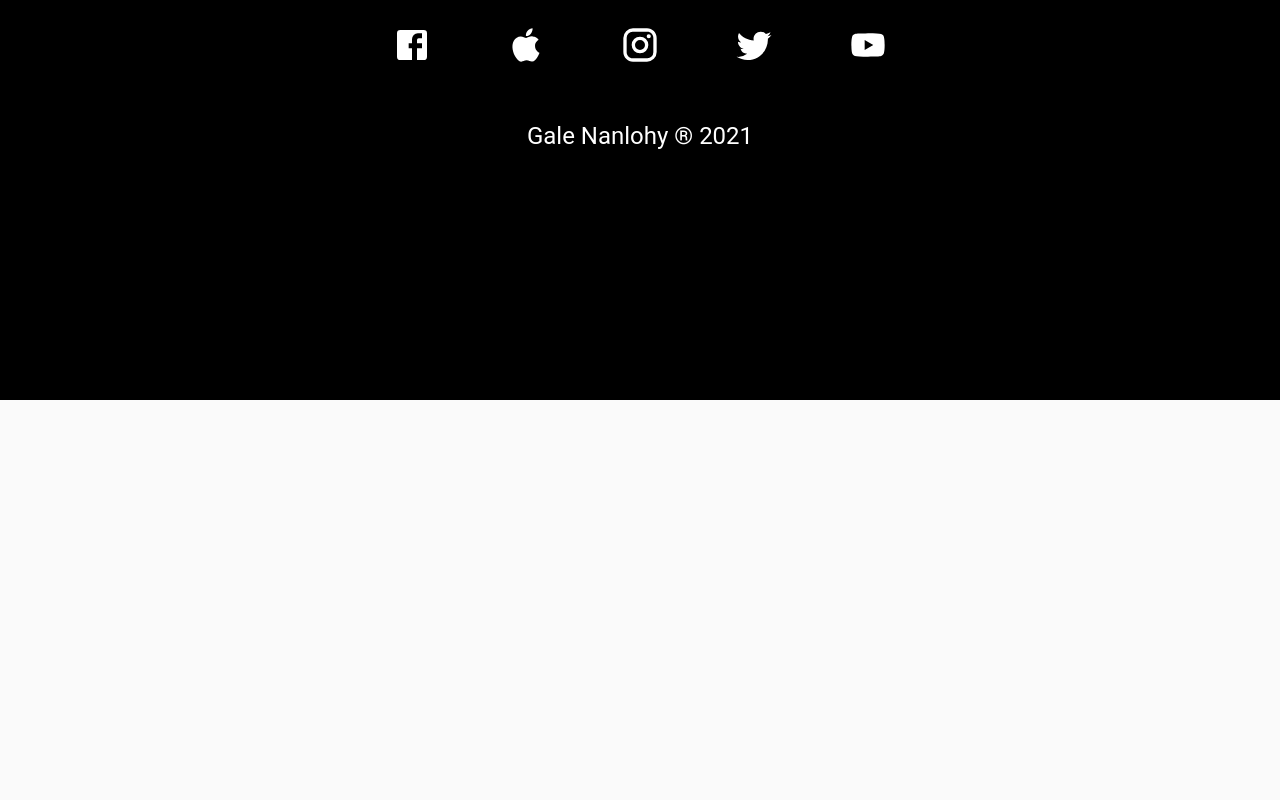
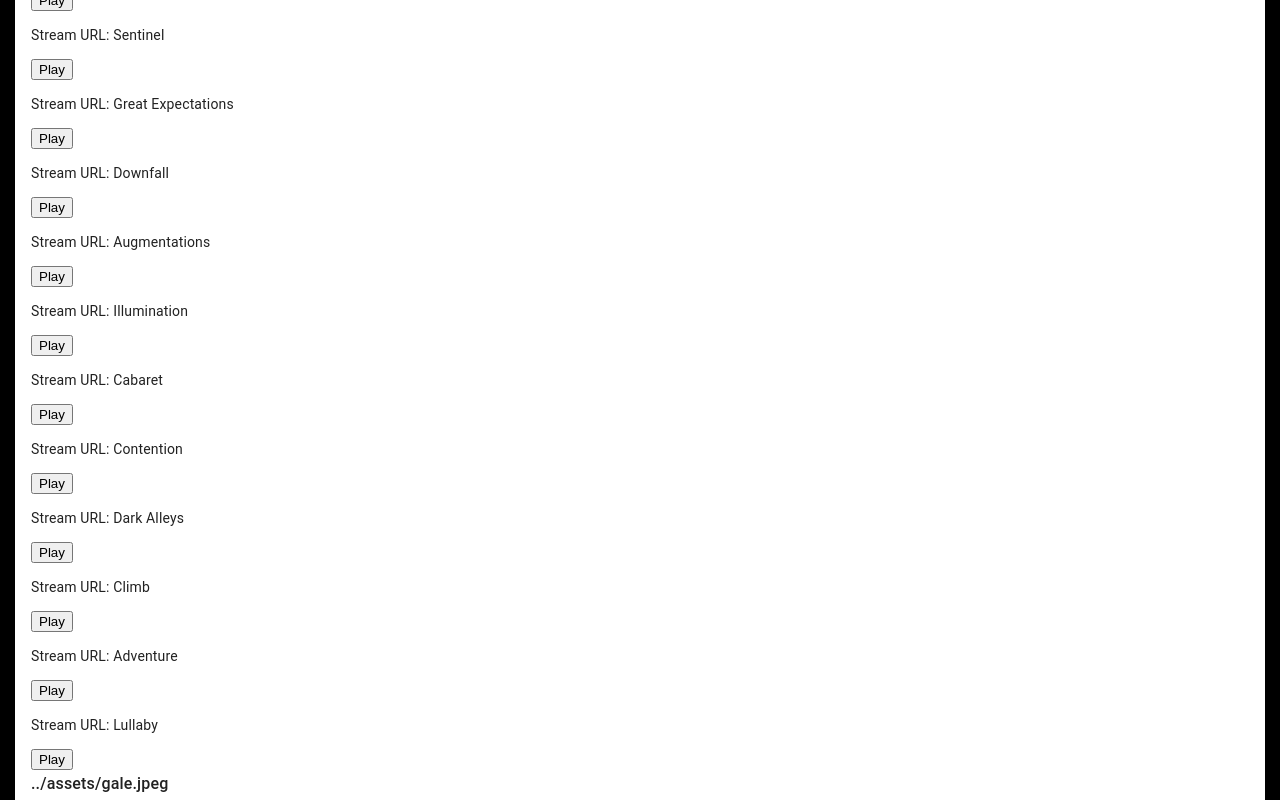
Before and after one commit to dehanz13/music-production-site, a React (Create React App) app: page /music in a window 1280 px wide. Shown: the part 400-1200 px from the top of the page. Before the commit the page ends 800 px from the top, so only its background shows below. Built offline with nearby package versions, Linux system fonts and the light colour scheme.

Commit message:
added audios and works perfectly

```diff
--- a/src/components/Music/Music.js
+++ b/src/components/Music/Music.js
@@ -1,9 +1,17 @@
 import React from "react";
+import { makeStyles } from "@material-ui/core/styles";
+import { Paper, Typography, Box, Container, Grid } from "@material-ui/core";
+
+import AudioPlayer from "../MusicPlayer/AudioPlayer";
+
+const useStyles = makeStyles((theme) => ({}));
 
 const Music = () => {
+  const classes = useStyles();
   return (
     <div>
-      <h1>MUSIC PAGE</h1>
+      <h1>Music PAGE</h1>
+      <AudioPlayer />
     </div>
   );
 };
--- a/src/components/MusicPlayer/AudioPlayer.js
+++ b/src/components/MusicPlayer/AudioPlayer.js
@@ -1,19 +1,193 @@
-import React from "react";
+import React, { useState, useEffect } from "react";
 import { makeStyles } from "@material-ui/core/styles";
-import { Paper, Typography, Box, Container, Grid } from "@material-ui/core";
+import {
+  Typography,
+  Button,
+  Grid,
+  Box,
+  Container,
+  Card,
+  CardContent,
+  Paper,
+  Avatar,
+} from "@material-ui/core";
+import PlayCircleFilledIcon from "@material-ui/icons/PlayCircleFilled";
+import PauseCircleFilledIcon from "@material-ui/icons/PauseCircleFilled";
+import SkipPreviousIcon from "@material-ui/icons/SkipPrevious";
+import SkipNextIcon from "@material-ui/icons/SkipNext";
+import StopIcon from "@material-ui/icons/Stop";
+import VolumeDownIcon from "@material-ui/icons/VolumeDown";
+import VolumeUpIcon from "@material-ui/icons/VolumeUp";
+import VolumeMuteIcon from "@material-ui/icons/VolumeMute";
+import VolumeOffIcon from "@material-ui/icons/VolumeOff";
+import QueueMusicIcon from "@material-ui/icons/QueueMusic";
 
-import song1 from "../../assets/songs/Drowning.mp3";
-import song2 from "../../assets/songs/Edge.mp3";
-import song3 from "../../assets/songs/Fractures.mp3";
+// import song1 from "../../assets/songs/Drowning.mp3";
+// import song2 from "../../assets/songs/Edge.mp3";
+// import song3 from "../../assets/songs/Fractures.mp3";
+import { songsArr } from "../../context/songs";
 
-const useStyles = makeStyles((theme) => ({}));
+const useStyles = makeStyles((theme) => ({
+  paperContainer: {
+    minHeight: "60vh",
+    backgroundColor: "grey",
+    // backgroundImage: `url(${BackgroundImage})`,
+    backgroundSize: "cover",
+    // backgroundPosition: "center",
+    // backgroundAttachment: "fixed",
+    // backgroundRepeat: "no-repeat",
+    width: "100%",
+    margin: "auto",
+    padding: 0,
+    justifyContent: "center",
+    justify: "center",
+    alignItems: "center",
+    textAlign: "center",
+  },
+  avatarSize: {
+    width: theme.spacing(60),
+    height: theme.spacing(60),
+  },
+  avatarPosition: {
+    display: "flex",
+    alignItems: "center",
+    justifyContent: "center",
+    textAlign: "center",
+    padding: 30,
+  },
+  cardPadding: {
+    paddingBottom: 300,
+    // marginBottom: 100,
+    // maxHeight: "100vh",
+  },
+}));
 
+const songs = [
+  "https://files.freemusicarchive.org/storage-freemusicarchive-org/music/ccCommunity/Kai_Engel/Satin/Kai_Engel_-_09_-_Homeroad.mp3",
+  "https://files.freemusicarchive.org/storage-freemusicarchive-org/music/ccCommunity/Kai_Engel/Satin/Kai_Engel_-_07_-_Interception.mp3",
+  "https://files.freemusicarchive.org/storage-freemusicarchive-org/music/ccCommunity/Kai_Engel/Satin/Kai_Engel_-_04_-_Sentinel.mp3",
+];
+
+const useMultiAudio = (urls) => {
+  const [sources] = useState(
+    urls.map(({ title, source, artwork }, i) => {
+      // console.log("IN FUNCTION = ", urls[i].source);
+      return {
+        title,
+        source,
+        artwork,
+        audio: new Audio(source),
+      };
+    })
+  );
+  const [players, setPlayers] = useState(
+    urls.map(({ title, source, artwork }, i) => {
+      // console.log("IN FUNCTION 2 = ", title);
+      return {
+        title,
+        source,
+        artwork,
+        playing: false,
+      };
+    })
+  );
+  // const [sources] = useState(
+  //   urls.map((url) => {
+  //     return {
+  //       url,
+  //       audio: new Audio(url),
+  //     };
+  //   })
+  // );
+  // const [players, setPlayers] = useState(
+  //   urls.map((url) => {
+  //     return {
+  //       url,
+  //       playing: false,
+  //     };
+  //   })
+  // );
+  const toggle = (targetIndex) => () => {
+    const newPlayers = [...players];
+    const currentIndex = players.findIndex((p) => p.playing === true);
+    if (currentIndex !== -1 && currentIndex !== targetIndex) {
+      newPlayers[currentIndex].playing = false;
+      newPlayers[targetIndex].playing = true;
+    } else if (currentIndex !== -1) {
+      newPlayers[targetIndex].playing = false;
+    } else {
+      newPlayers[targetIndex].playing = true;
+    }
+    setPlayers(newPlayers);
+  };
+
+  useEffect(() => {
+    sources.forEach((source, i) => {
+      players[i].playing ? source.audio.play() : source.audio.pause();
+    });
+  }, [sources, players]);
+  // console.log("AFTER USE EFFECT = ", players);
+  useEffect(() => {
+    sources.forEach((source, i) => {
+      source.audio.addEventListener("ended", () => {
+        const newPlayers = [...players];
+        newPlayers[i].playing = false;
+        setPlayers(newPlayers);
+      });
+    });
+    return () => {
+      sources.forEach((source, i) => {
+        source.audio.addEventListener("ended", () => {
+          const newPlayers = [...players];
+          newPlayers[i].playing = false;
+          setPlayers(newPlayers);
+        });
+      });
+    };
+  }, []);
+  return [players, toggle];
+};
+
+const Player = ({ player, toggle }) => (
+  <div>
+    <p>Stream URL: {player.title}</p>
+    <button onClick={toggle}>{player.playing ? "Pause" : "Play"}</button>
+  </div>
+);
 const AudioPlayer = () => {
   const classes = useStyles();
+  const urls = [...songs];
+  // const urls = [...songsArr];
+  const songsList = [...songsArr];
+  const [players, toggle] = useMultiAudio(songsList);
+  // console.log("SONGS = ", songsList[0].artwork);
   return (
-    <div>
-      <h1>AudioPlayer PAGE</h1>
-    </div>
+    <Box>
+      <Container>
+        <Card>
+          <CardContent>
+            <Box pt={6} pb={6}>
+              <Typography variant="h4">Check out my music!</Typography>
+            </Box>
+            <Box>
+              {/* {players.map((player, i) => (
+                <Player key={i} player={player} toggle={toggle(i)} />
+              ))} */}
+              {players.map((player, i) => (
+                // <Typography variant="subtitle1">{player}</Typography>
+                <Player key={i} player={player} toggle={toggle(i)} />
+              ))}
+            </Box>
+            <Box>
+              {songsList.map(({ title, source, artwork }, i) => (
+                <Typography variant="subtitle1">{artwork}</Typography>
+                // <Player key={i} />
+              ))}
+            </Box>
+          </CardContent>
+        </Card>
+      </Container>
+    </Box>
   );
 };
 
--- a/src/context/songs.js
+++ b/src/context/songs.js
@@ -1,58 +1,86 @@
 export const songsArr = [
-  [
-    "The Beaten Path",
-    "https://www.youtube.com/audiolibrary_download?vid=e0a7d8421cdacd6f",
-  ],
-  [
-    "Homeroad",
+  // {
+  //   title: "The Beaten Path",
+  //   artwork: "../assets/gale.jpeg",
+  //   source:
+  //     "https://www.youtube.com/audiolibrary_download?vid=e0a7d8421cdacd6f",
+  // },
+  {
+    title: "Homeroad",
+    artwork: "../assets/gale.jpeg",
+    source:
       "https://files.freemusicarchive.org/storage-freemusicarchive-org/music/ccCommunity/Kai_Engel/Satin/Kai_Engel_-_09_-_Homeroad.mp3",
-  ],
-  [
-    "Interception",
+  },
+  {
+    title: "Interception",
+    artwork: "../assets/gale.jpeg",
+    source:
       "https://files.freemusicarchive.org/storage-freemusicarchive-org/music/ccCommunity/Kai_Engel/Satin/Kai_Engel_-_07_-_Interception.mp3",
-  ],
-  [
-    "Sentinel",
+  },
+  {
+    title: "Sentinel",
+    artwork: "../assets/gale.jpeg",
+    source:
       "https://files.freemusicarchive.org/storage-freemusicarchive-org/music/ccCommunity/Kai_Engel/Satin/Kai_Engel_-_04_-_Sentinel.mp3",
-  ],
-  [
-    "Great Expectations",
+  },
+  {
+    title: "Great Expectations",
+    artwork: "../assets/gale.jpeg",
+    source:
       "https://files.freemusicarchive.org/storage-freemusicarchive-org/music/ccCommunity/Kai_Engel/Satin/Kai_Engel_-_05_-_Great_Expectations.mp3",
-  ],
-  [
-    "Downfall",
+  },
+  {
+    title: "Downfall",
+    artwork: "../assets/gale.jpeg",
+    source:
       "https://files.freemusicarchive.org/storage-freemusicarchive-org/music/ccCommunity/Kai_Engel/Satin/Kai_Engel_-_08_-_Downfall.mp3",
-  ],
-  [
-    "Augmentations",
+  },
+  {
+    title: "Augmentations",
+    artwork: "../assets/gale.jpeg",
+    source:
       "https://files.freemusicarchive.org/storage-freemusicarchive-org/music/ccCommunity/Kai_Engel/Satin/Kai_Engel_-_01_-_Augmentations.mp3",
-  ],
-  [
-    "Illumination",
+  },
+  {
+    title: "Illumination",
+    artwork: "../assets/gale.jpeg",
+    source:
       "https://files.freemusicarchive.org/storage-freemusicarchive-org/music/no_curator/Kai_Engel/Satin/Kai_Engel_-_02_-_Illumination.mp3",
-  ],
-  [
-    "Cabaret",
+  },
+  {
+    title: "Cabaret",
+    artwork: "../assets/gale.jpeg",
+    source:
       "https://files.freemusicarchive.org/storage-freemusicarchive-org/music/ccCommunity/Kai_Engel/Satin/Kai_Engel_-_10_-_Cabaret.mp3",
-  ],
-  [
-    "Contention",
+  },
+  {
+    title: "Contention",
+    artwork: "../assets/gale.jpeg",
+    source:
       "https://files.freemusicarchive.org/storage-freemusicarchive-org/music/ccCommunity/Kai_Engel/Satin/Kai_Engel_-_03_-_Contention.mp3",
-  ],
-  [
-    "Dark Alleys",
+  },
+  {
+    title: "Dark Alleys",
+    artwork: "../assets/gale.jpeg",
+    source:
       "https://files.freemusicarchive.org/storage-freemusicarchive-org/music/ccCommunity/Kai_Engel/Satin/Kai_Engel_-_06_-_Dark_Alleys.mp3",
-  ],
-  [
-    "Climb",
+  },
+  {
+    title: "Climb",
+    artwork: "../assets/gale.jpeg",
+    source:
       "https://files.freemusicarchive.org/storage-freemusicarchive-org/music/Ziklibrenbib/The_Ghost_in_Your_Piano/The_Ghost_in_your_piano/The_Ghost_in_Your_Piano_-_01_-_Climb.mp3",
-  ],
-  [
-    "Adventure",
+  },
+  {
+    title: "Adventure",
+    artwork: "../assets/gale.jpeg",
+    source:
       "https://files.freemusicarchive.org/storage-freemusicarchive-org/music/Ziklibrenbib/The_Ghost_in_Your_Piano/The_Ghost_in_your_piano/The_Ghost_in_Your_Piano_-_03_-_Adventure.mp3",
-  ],
-  [
-    "Lullaby",
+  },
+  {
+    title: "Lullaby",
+    artwork: "../assets/gale.jpeg",
+    source:
       "https://files.freemusicarchive.org/storage-freemusicarchive-org/music/Ziklibrenbib/The_Ghost_in_Your_Piano/The_Ghost_in_your_piano/The_Ghost_in_Your_Piano_-_04_-_Lullaby.mp3",
-  ],
+  },
 ];
```
Lines whose indentation alone changed are shown as unchanged.
